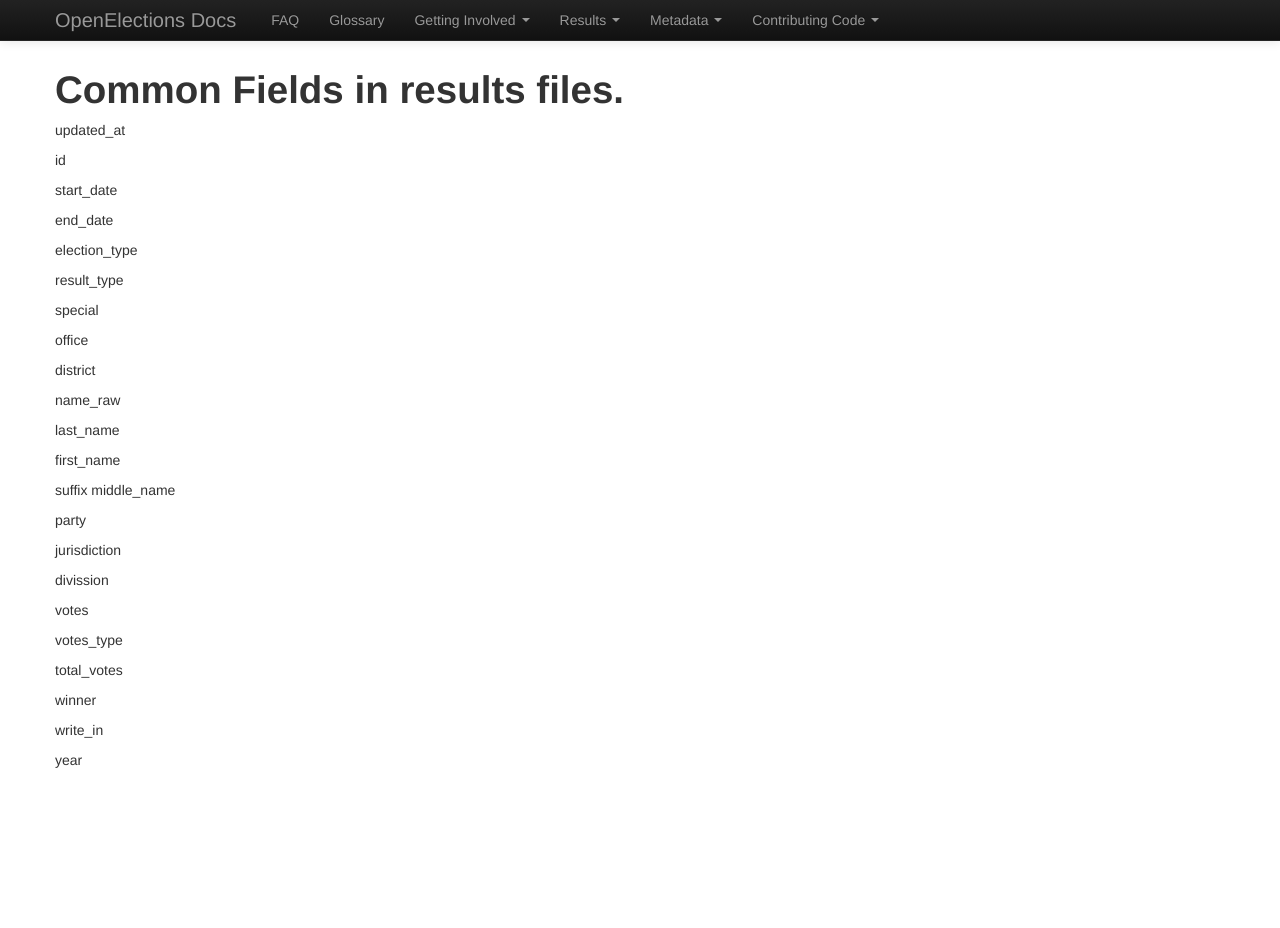
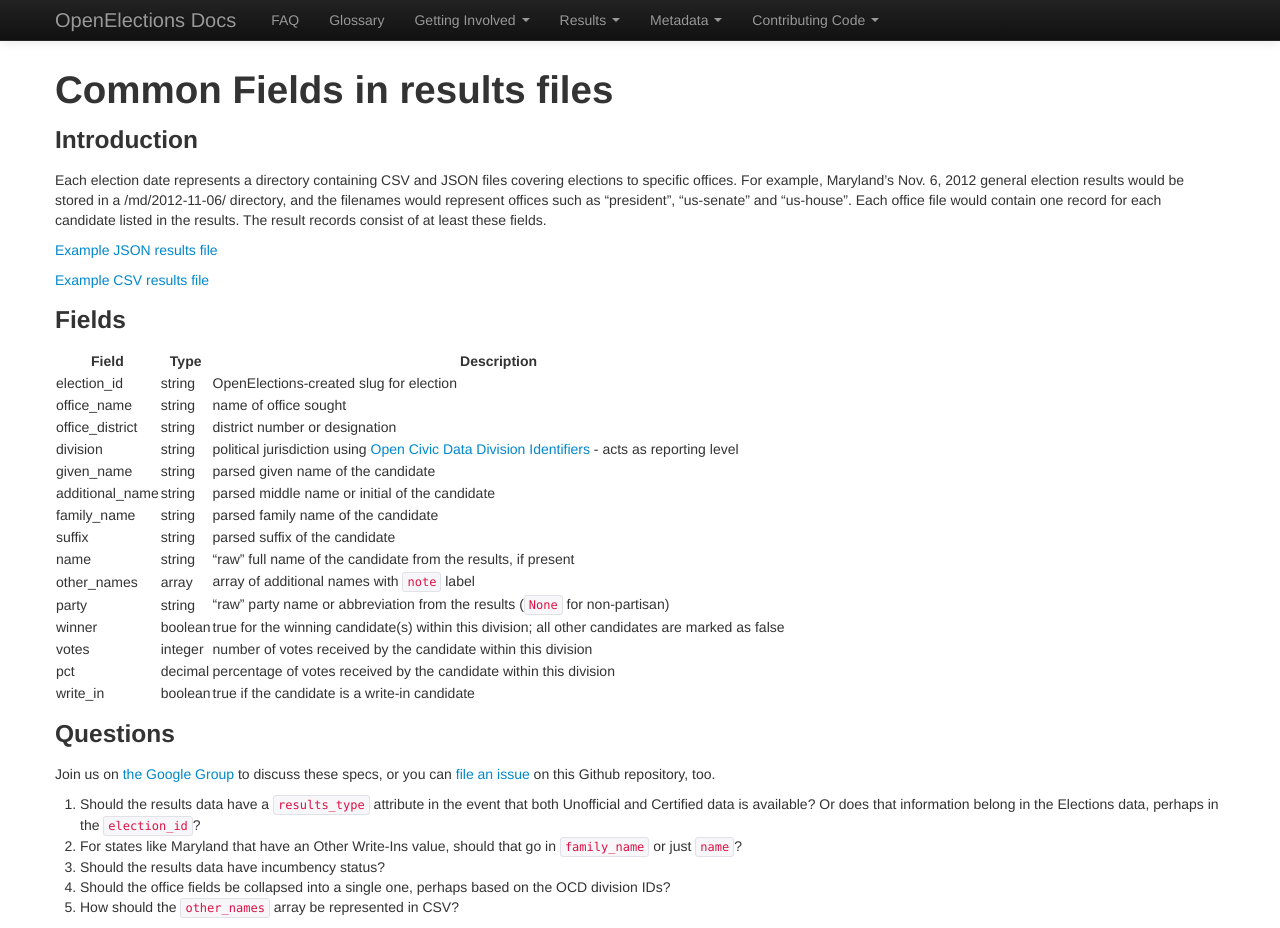
Before and after one commit to openelections/docs, a Jekyll site: the page built from common-fields.md, in a window 1280 px wide and 928 px high. Built offline with Jekyll 4.4.1, drawn with Linux system fonts in a browser that asks for light colours; nearby versions of some CDN libraries; some web fonts are replaced.

Commit message:
Import https://github.com/openelections/specs/wiki/Results-Data-Spec-Version-2

```diff
--- a/common-fields.md
+++ b/common-fields.md
@@ -4,49 +4,42 @@ title: Common Fields
 permalink: /common-fields/
 ---
 
-# Common Fields in results files.
+# Common Fields in results files
 
-updated_at
+### Introduction
 
-id
+Each election date represents a directory containing CSV and JSON files covering elections to specific offices. For example, Maryland's Nov. 6, 2012 general election results would be stored in a /md/2012-11-06/ directory, and the filenames would represent offices such as "president", "us-senate" and "us-house". Each office file would contain one record for each candidate listed in the results. The result records consist of at least these fields.
 
-start_date
+[Example JSON results file](https://gist.github.com/dwillis/5666920)
 
-end_date
+[Example CSV results file](https://gist.github.com/dwillis/5666870)
 
-election_type
+### Fields
 
-result_type
+| Field | Type | Description |
+|---|---|---|
+| election_id | string | OpenElections-created slug for election |
+| office_name | string | name of office sought |
+| office_district | string | district number or designation |
+| division | string | political jurisdiction using [Open Civic Data Division Identifiers](https://github.com/opencivicdata/ocd-division-ids) - acts as reporting level |
+| given_name | string | parsed given name of the candidate|
+| additional_name | string | parsed middle name or initial of the candidate|
+| family_name | string | parsed family name of the candidate |
+| suffix | string | parsed suffix of the candidate |
+| name | string | "raw" full name of the candidate from the results, if present |
+| other_names | array | array of additional names with `note` label |
+| party | string | "raw" party name or abbreviation from the results (`None` for non-partisan) |
+| winner | boolean | true for the winning candidate(s) within this division; all other candidates are marked as false |
+| votes | integer | number of votes received by the candidate within this division|
+| pct | decimal | percentage of votes received by the candidate within this division|
+| write_in | boolean | true if the candidate is a write-in candidate |
 
-special
+### Questions
 
-office
+Join us on [the Google Group](https://groups.google.com/forum/?fromgroups=#!forum/openelections) to discuss these specs, or you can [file an issue](https://github.com/openelections/docs/issues/new) on this Github repository, too.
 
-district
-
-name_raw
-
-last_name
-
-first_name
-
-suffix
-middle_name
-
-party
-
-jurisdiction
-
-divission
-
-votes
-
-votes_type
-
-total_votes
-
-winner
-
-write_in
-
-year
+1. Should the results data have a `results_type` attribute in the event that both Unofficial and Certified data is available? Or does that information belong in the Elections data, perhaps in the `election_id`?
+2. For states like Maryland that have an Other Write-Ins value, should that go in `family_name` or just `name`?
+3. Should the results data have incumbency status?
+4. Should the office fields be collapsed into a single one, perhaps based on the OCD division IDs?
+5. How should the `other_names` array be represented in CSV?
```
